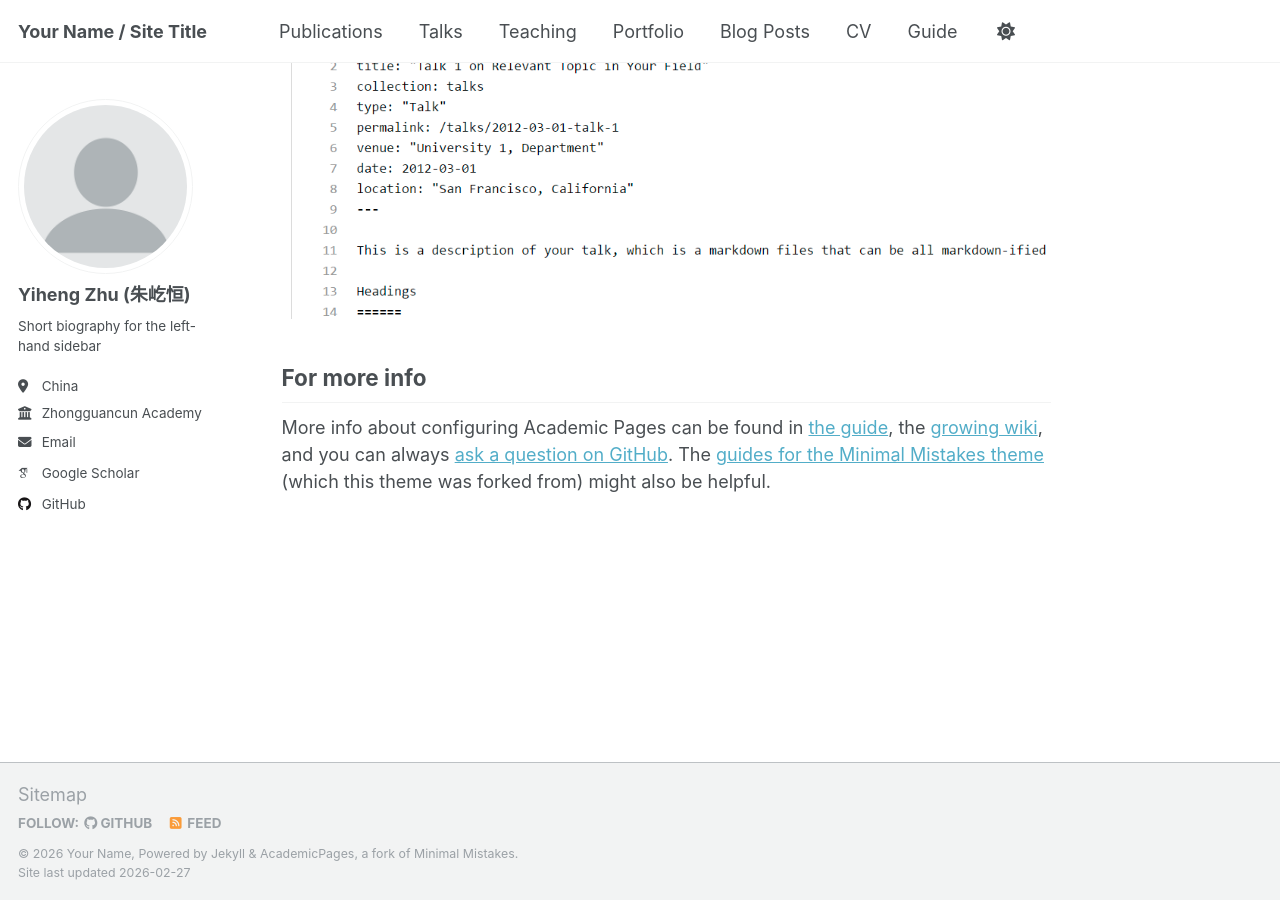
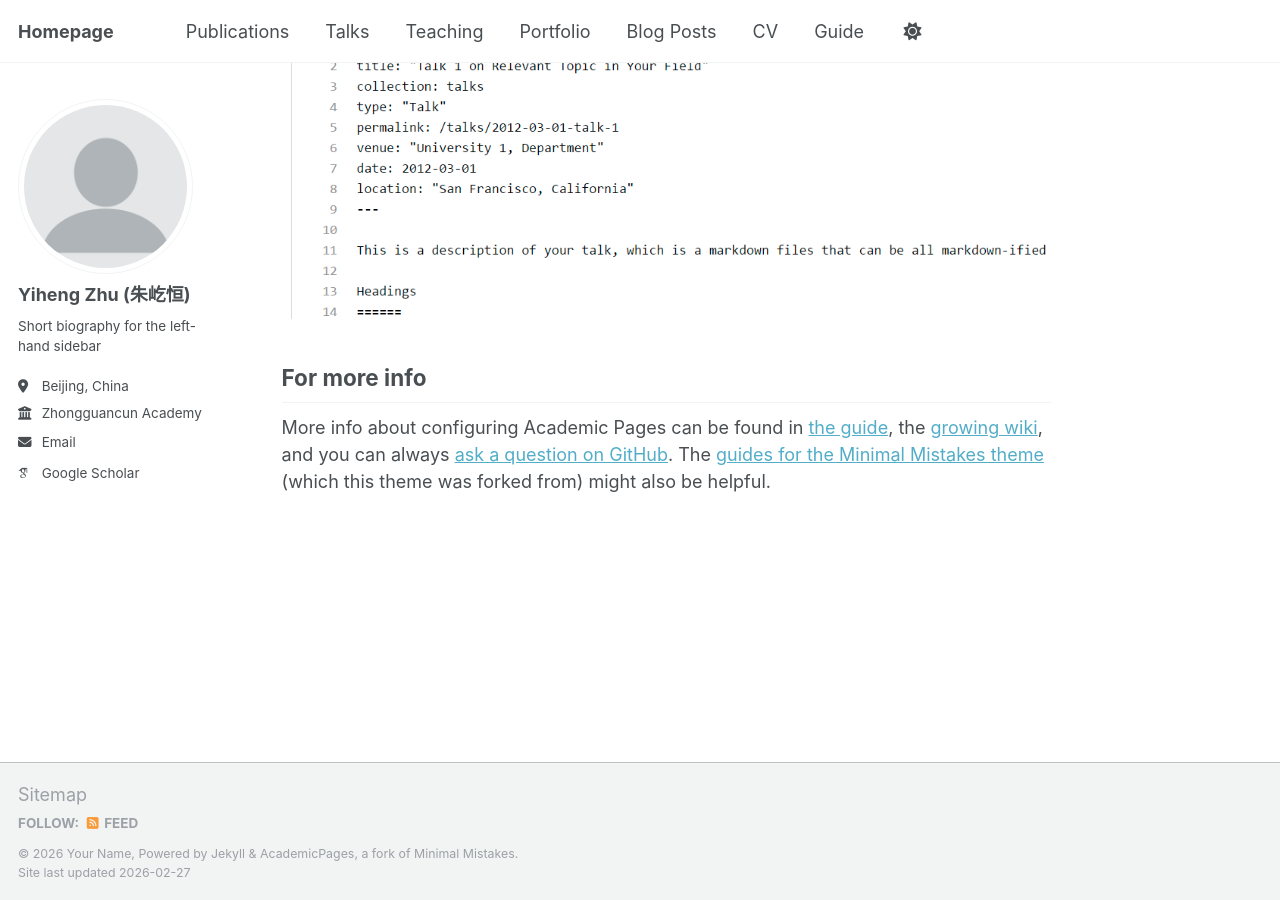
Before and after one commit to derrickzhu147/derrickzhu147.github.io, a Jekyll site: the page built from _pages/about.md, in a window 1280 px wide and 900 px high, scrolled down 2636 px. Built offline with Jekyll 4.4.1, drawn with Linux system fonts in a browser that asks for light colours; some web fonts are replaced.

Commit message:
Update _config.yml

```diff
--- a/_config.yml
+++ b/_config.yml
@@ -9,11 +9,11 @@
 # Basic Site Settings
 locale                   : "en-US"
 site_theme               : "default"
-title                    : "Your Name / Site Title"
+title                    : "Homepage"
 title_separator          : "-"
 name                     : &name "Your Name"
 description              : &description "personal description"
-url                      : https://academicpages.github.io # the base hostname & protocol for your site e.g. "https://[your GitHub username].github.io" or if you already have some other page hosted on Github then use "https://[your GitHub username].github.io/[Your Repo Name]"
+url                      : https://derrickzhu147.github.io # the base hostname & protocol for your site e.g. "https://[your GitHub username].github.io" or if you already have some other page hosted on Github then use "https://[your GitHub username].github.io/[Your Repo Name]"
 baseurl                  : "" # the subpath of your site, e.g. "/blog"
 repository               : "academicpages/academicpages.github.io"
 
@@ -26,7 +26,7 @@ author:
   name             : "Yiheng Zhu (朱屹恒)"
   pronouns         : # example: "she/her"
   bio              : "Short biography for the left-hand sidebar"
-  location         : "China"
+  location         : "Beijing, China"
   employer         : "Zhongguancun Academy"
   uri              : # URL
   email            : "zhuyiheng@zgci.ac.cn"
@@ -46,7 +46,7 @@ author:
   bitbucket        : # Username - Update with your username on the site
   codepen          : # Username
   dribbble         : # Username
-  github           : "academicpages"
+  github           : # "academicpages"
   kaggle           : # Username
   stackoverflow    : # User number or user number and name (i.e., use "1" or "1/jeff-atwood")
 
```
